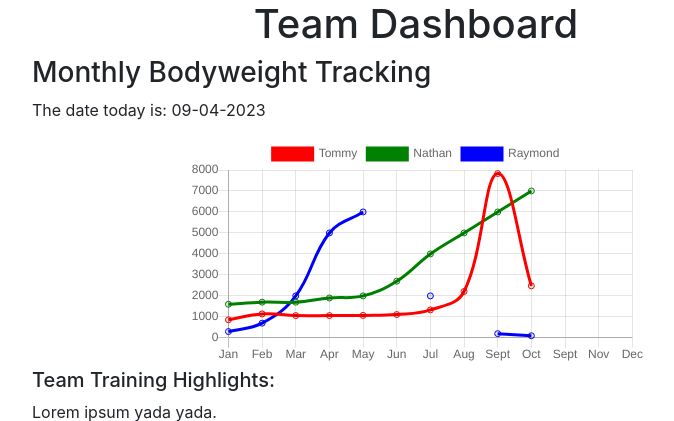
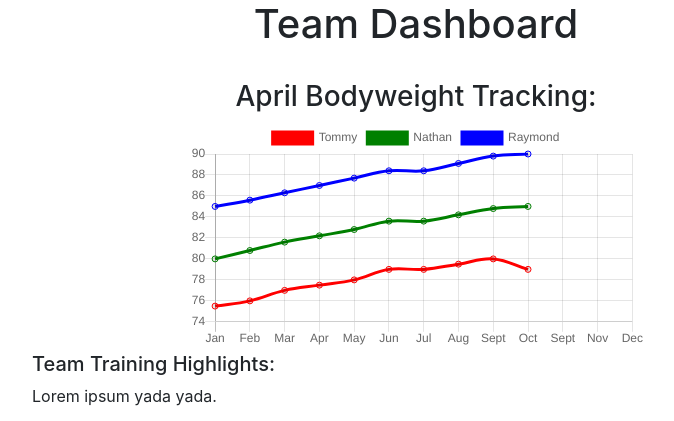
Before and after one commit to Blamechance/fitness-dashboard, a Flask app: page /team-dashboard in a window 1280 px wide. Shown: the part 56-477 px from the top of the page, without its empty margins (224-898 px from the left). Run offline with Flask 3, Linux system fonts and the light colour scheme; some libraries are stand-ins or nearby versions.

Commit message:
minor changes

```diff
--- a/static/styles.css
+++ b/static/styles.css
@@ -8,6 +8,10 @@ h1 {
     text-align: center;
 }
 
+h3 {
+    text-align: center;
+}
+
 canvas{
     margin: 0 auto;
     }
--- a/templates/layout.html
+++ b/templates/layout.html
@@ -11,9 +11,9 @@
         <script>
           function myFunction() {
             //Get current date using luxon
-            var currentDate = luxon.DateTime.now();
-            //find the span element where date will be inserted
-            document.getElementById("date-placeholder").innerHTML = currentDate.toFormat("dd-MM-yyyy");
+            var currentDate = luxon.DateTime.now().monthLong;
+            //find the span element where date will be inserted and pass the current month to it
+            document.getElementById("date-placeholder").innerHTML = currentDate;
           };
         </script>
 
--- a/templates/team-dashboard.html
+++ b/templates/team-dashboard.html
@@ -7,13 +7,12 @@
 {% block main %}
 
 <h1> Team Dashboard </h1>
-
-<h3>Monthly Bodyweight Tracking</h3>
+<br>
 
 <!-- Insert the current date using the luxon script in header -->
-<p>
-  The date today is: <span id="date-placeholder"> </span>
-</p>
+<h3>
+  <span id="date-placeholder"> </span> Bodyweight Tracking:
+</h3>
 
 <!-- Need to build out logic so chart can identify the month + days in this month, to populate the x axis -->
 <canvas id="monthly-bw-graph" style="max-width: 60%;"></canvas>
@@ -27,26 +26,31 @@
       labels: xValues,
       datasets: [{
         label: "Tommy",
-        data: [860,1140,1060,1060,1070,1110,1330,2210,7830,2478],
+        data: [75.5,76,77,77.5,78,79,79,79.5,80,79],
         borderColor: "red",
         fill: false
       }, {
         label: "Nathan",
-        data: [1600,1700,1700,1900,2000,2700,4000,5000,6000,7000],
+        data: [80, 80.8, 81.6, 82.2, 82.8, 83.6, 83.6, 84.2, 84.8, 85.0],
         borderColor: "green",
         fill: false
       }, {
         label: "Raymond",
-        data: [300,700,2000,5000,6000,,2000,,200,100],
+        data: [85, 85.6, 86.3, 87.0, 87.7, 88.4, 88.4, 89.1, 89.8, 90.0],
         borderColor: "blue",
         fill: false
       }]
     },
     options: {
-      legend: {display: true}
+      legend: {display: true},
+      scales: {
+        x: {title: { display: true, text: 'Months'}},
+        y: { title: { display: true, text: 'Weight (kgs)'}}
+      }
     }
   });
-  </script>
+</script>
+
 
 <!-- End dummy data -->
 
```
